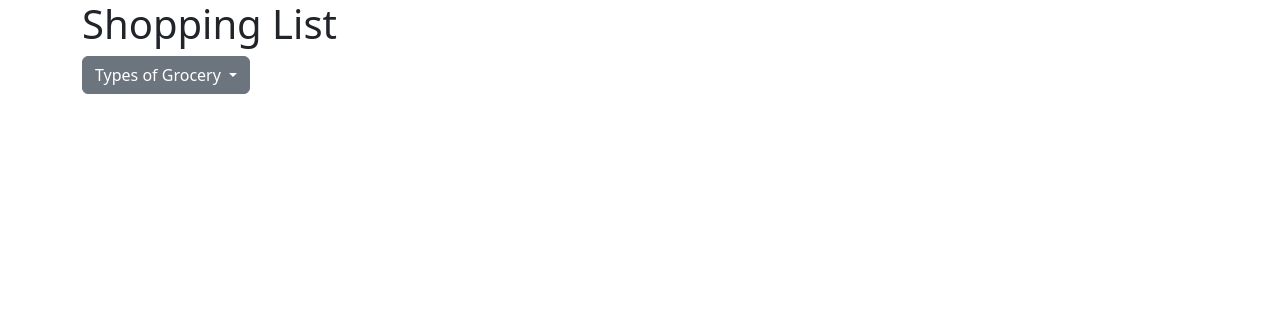
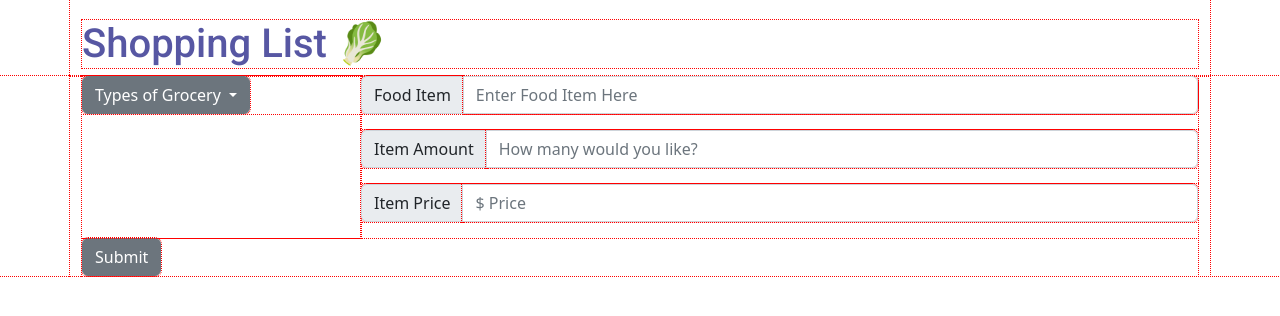
Before and after one commit to veriesseals/grocery-list, a plain HTML site: page index.html in a window 1280 px wide. Drawn offline with nearby package versions, Linux system fonts and the light colour scheme.

Commit message:
Added button and input values to form

```diff
--- a/css/style.css
+++ b/css/style.css
@@ -0,0 +1,11 @@
+* {
+    outline:1px dotted red;
+}
+
+/* Header */
+/* -------------------------------------- */
+.header-title{
+    margin-top: 20px;
+    color: rgb(87, 87, 163);
+    font-family: 'Roboto', sans-serif;
+}
--- a/index.html
+++ b/index.html
@@ -6,6 +6,7 @@
     <meta name="viewport" content="width=device-width, initial-scale=1.0">
     <!-- CSS only -->
     <link href="https://cdn.jsdelivr.net/npm/bootstrap@5.2.3/dist/css/bootstrap.min.css" rel="stylesheet" integrity="sha384-rbsA2VBKQhggwzxH7pPCaAqO46MgnOM80zW1RWuH61DGLwZJEdK2Kadq2F9CUG65" crossorigin="anonymous">
+    <link href="https://fonts.googleapis.com/css2?family=Roboto:wght@500&display=swap" rel="stylesheet">
     <link rel="preconnect" href="https://fonts.googleapis.com">
     <link rel="preconnect" href="https://fonts.gstatic.com" crossorigin>
     <link rel="stylesheet" href="css/style.css">
@@ -16,7 +17,7 @@
         <div class="row">
             <div class="col">
                 <header class="header">
-                    <h1 class="header-title">Shopping List</h1>
+                    <h1 class="header-title">Shopping List 🥬</h1>
                 </header>
             </div>
         </div>
@@ -26,12 +27,13 @@
             <div class="row">
                 <div class="col">
                     <form action="#">
+                        <div class="col d-flex">
+                            <div class="col-md-3">
                                 <!-- Food Type Drop Down Button Menu Set -->
                                 <div class="dropdown">
-                            <a class="btn btn-secondary dropdown-toggle" href="#" role="button" data-bs-toggle="dropdown" aria-expanded="false">
+                                    <a class="btn btn-secondary dropdown-toggle" role="button" data-bs-toggle="dropdown" aria-expanded="false">
                                     Types of Grocery
                                     </a>
-
                                     <!-- Food Type Dropdown Menu -->
                                     <ul class="dropdown-menu">
                                         <li class="dropdown-item">Fruit</li>
@@ -40,6 +42,29 @@
                                         <li class="dropdown-item">Dairy</li>
                                     </ul>
                                 </div>
+                            </div>
+                            <!-- Food Items -->
+                            <div class="col-md-9">
+                                <div class="input-group mb-3">
+                                    <span class="input-group-text" id="basic-addon1">Food Item</span>
+                                    <input type="text" class="form-control" placeholder="Enter Food Item Here" aria-label="foodItem" aria-describedby="basic-addon1" id="foodItem" name="">
+                                </div>
+
+                                <!-- Amount of the Food Item -->
+                                <div class="input-group mb-3">
+                                    <span class="input-group-text" id="basic-addon2">Item Amount</span>
+                                    <input type="number" class="form-control" placeholder="How many would you like?" aria-label="foodItem" aria-describedby="basic-addon2" id="itemAmount" name="">
+                                </div>
+
+                                <!-- Price of the Food Item -->
+                                <div class="input-group mb-3">
+                                    <span class="input-group-text" id="basic-addon3">Item Price</span>
+                                    <input type="number" class="form-control" placeholder="$ Price" aria-label="foodItem" aria-describedby="basic-addon3" id="itemPrice" name="">
+                                </div>
+                            </div>
+
+                        </div>
+                        <button type="submit" class="btn btn-secondary">Submit</button>
                     </form>
                 </div>
             </div>
```
Also changed, not shown: js/app.js (+9 -0 lines). Lines whose indentation alone changed are shown as unchanged.
